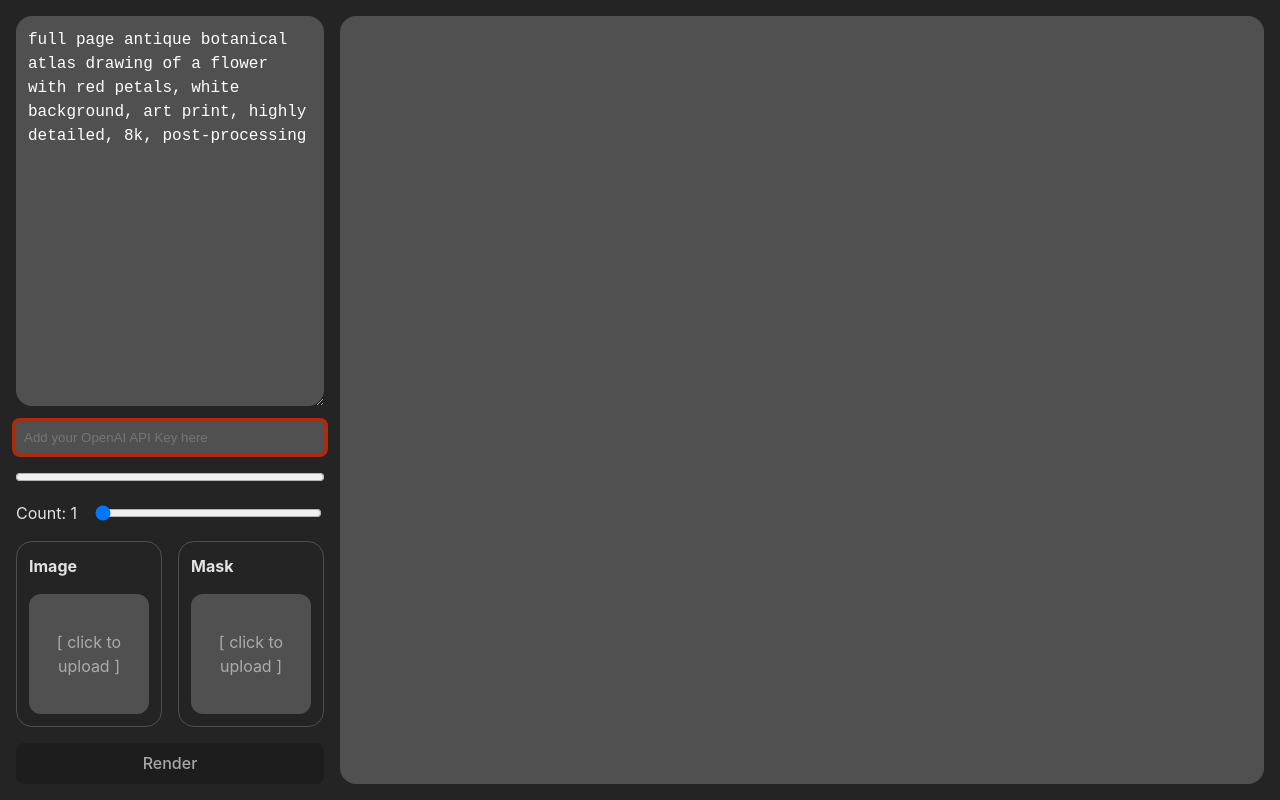
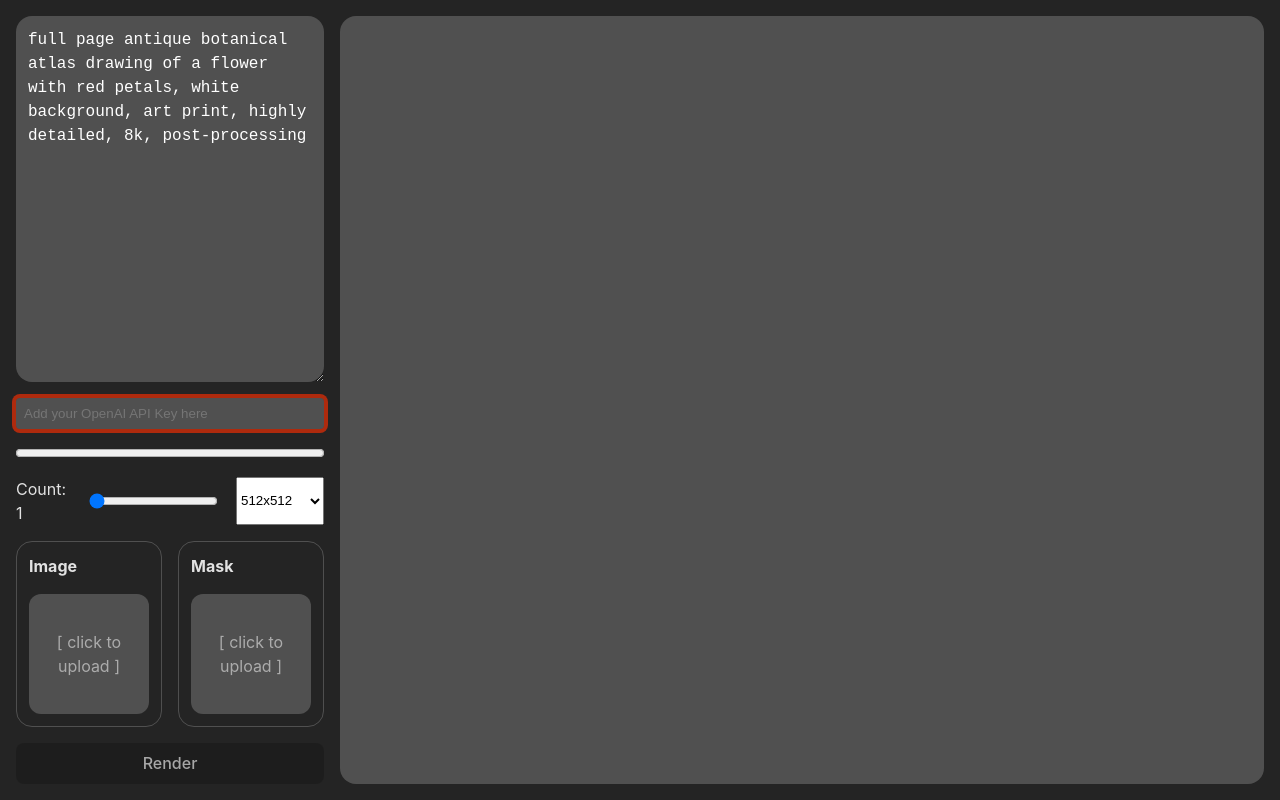
Before and after one commit to paprikka/dall-e-ui, a React (Vite) app: page / in a window 1280 px wide. Built offline with nearby package versions, Linux system fonts and the light colour scheme.

Commit message:
feat: add size controls

```diff
--- a/src/App.tsx
+++ b/src/App.tsx
@@ -1,8 +1,9 @@
 import { ChangeEventHandler, FormEventHandler, useState } from "react";
-import { API } from "./api";
+import { API, Size } from "./api";
 import styles from "./app.module.css";
 import { ImageInput } from "./components/image-input";
 
+const sizes: Size[] = ["256x256", "512x512", "1024x1024"];
 function App() {
   const [apiKey, setApiKey] = useState<string>(
     () => localStorage.getItem("apiKey") || ""
@@ -28,19 +29,25 @@ function App() {
   >("idle");
 
   const [images, setImages] = useState<string[]>([]);
+  const [error, setError] = useState("");
 
   const handleSubmit: FormEventHandler<HTMLFormElement> = (e) => {
     e.preventDefault();
     if (!canSubmit) return;
     setRequestState("loading");
-    API.request({ prompt, image, mask, apiKey, n: count })
+    setError("");
+
+    API.request({ prompt, image, mask, apiKey, n: count, size })
       .then((result) => {
         console.log(result);
         setRequestState("idle");
         const urls = result.data.map((_) => _.url);
         setImages([...urls, ...images]);
       })
-      .catch(() => setRequestState("error"));
+      .catch((err: Error) => {
+        setError(err.message);
+        setRequestState("error");
+      });
   };
 
   const [count, setCount] = useState(1);
@@ -50,6 +57,12 @@ function App() {
     const n = parseInt(e.target.value, 10);
     setCount(n);
   };
+
+  const handleToastClose = () => setError("");
+
+  const [size, setSize] = useState<Size>("512x512");
+  const handleSizeChange: ChangeEventHandler<HTMLSelectElement> = (e) =>
+    setSize(e.target.value as Size);
 
   return (
     <main className={styles.container}>
@@ -64,6 +77,7 @@ function App() {
           placeholder="Add your OpenAI API Key here"
         />
         {<progress value={requestState === "loading" ? undefined : "0"} />}
+        <div className={styles.hgroup}>
           <label className={styles.countInput}>
             Count: {count}
             <input
@@ -74,6 +88,16 @@ function App() {
               onChange={handleNumberChange}
             />
           </label>
+          <select
+            value={size}
+            className={styles.sizes}
+            onChange={handleSizeChange}
+          >
+            {sizes.map((s) => (
+              <option value={s}>{s}</option>
+            ))}
+          </select>
+        </div>
         <div className={styles.fileInputs}>
           <ImageInput label="Image" value={image} onChange={setImage} />
           <ImageInput label="Mask" value={mask} onChange={setMask} />
@@ -92,6 +116,13 @@ function App() {
           />
         ))}
       </section>
+
+      {error ? (
+        <div className={styles.toast}>
+          <p>{error}</p>
+          <button onClick={handleToastClose}>Close</button>
+        </div>
+      ) : null}
     </main>
   );
 }
--- a/src/api.ts
+++ b/src/api.ts
@@ -2,6 +2,8 @@ export type OpenAIApiRespose = {
   created: number;
   data: { url: string }[];
 };
+
+export type Size = "256x256" | "512x512" | "1024x1024";
 
 export const API = {
   request: ({
@@ -10,17 +12,19 @@ export const API = {
     mask,
     n,
     apiKey,
+    size,
   }: {
     prompt: string;
     image: File;
     mask: File;
     n: number;
     apiKey: string;
+    size: Size;
   }) => {
     const form = new FormData();
     form.append("prompt", prompt);
     form.append("n", n.toString());
-    form.append("size", "512x512");
+    form.append("size", size);
     form.append("image", image);
     form.append("mask", mask);
 
@@ -33,8 +37,12 @@ export const API = {
 
     options.body = form;
 
-    return fetch("https://api.openai.com/v1/images/edits", options).then(
-      (response) => response.json() as Promise<OpenAIApiRespose>
-    );
+    return fetch("https://api.openai.com/v1/images/edits", options)
+      .then((response) => response.json())
+      .then((res) =>
+        res?.error?.message
+          ? Promise.reject(new Error(res.error.message))
+          : Promise.resolve(res as OpenAIApiRespose)
+      );
   },
 };
--- a/src/app.module.css
+++ b/src/app.module.css
@@ -86,3 +86,44 @@
 .countInput input {
   flex: 1;
 }
+
+.toast {
+  position: fixed;
+  top: 1rem;
+  left: 1rem;
+  right: 1rem;
+  background-color: rgba(255, 47, 0, 0.631);
+  border-radius: 1rem;
+  padding: 1rem;
+  backdrop-filter: blur(3px);
+
+  animation: toast 0.4s 0s both;
+}
+
+@keyframes toast {
+  from {
+    opacity: 0;
+    visibility: hidden;
+    transform: translateY(-50%);
+  }
+
+  to {
+    opacity: 1;
+    visibility: visible;
+    transform: none;
+  }
+}
+
+.toast p {
+  margin: 0 0 1rem;
+}
+
+.hgroup {
+  display: flex;
+  gap: 1rem;
+  justify-content: stretch;
+}
+
+.sizes {
+  flex: 1;
+}
```
Lines whose indentation alone changed are shown as unchanged.
